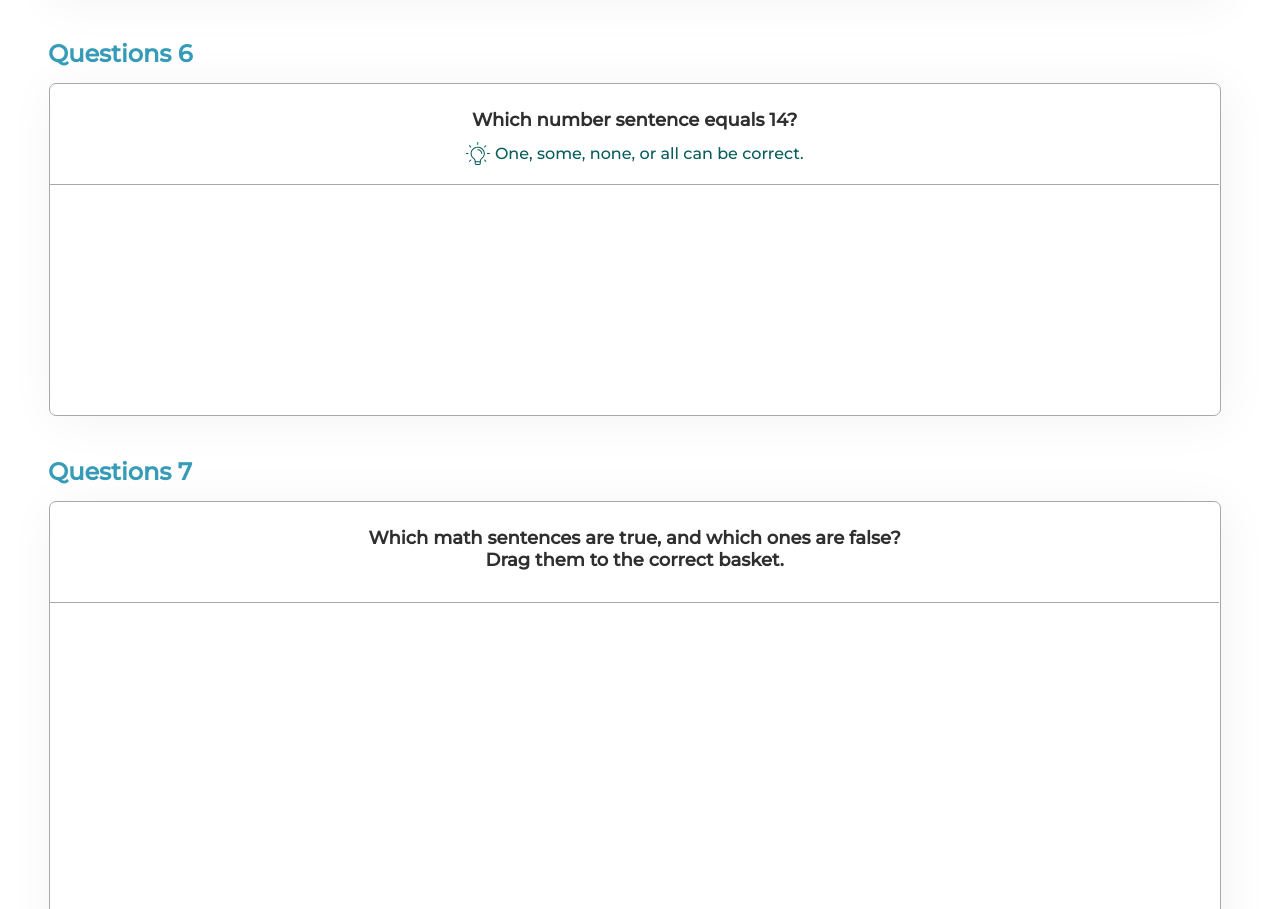
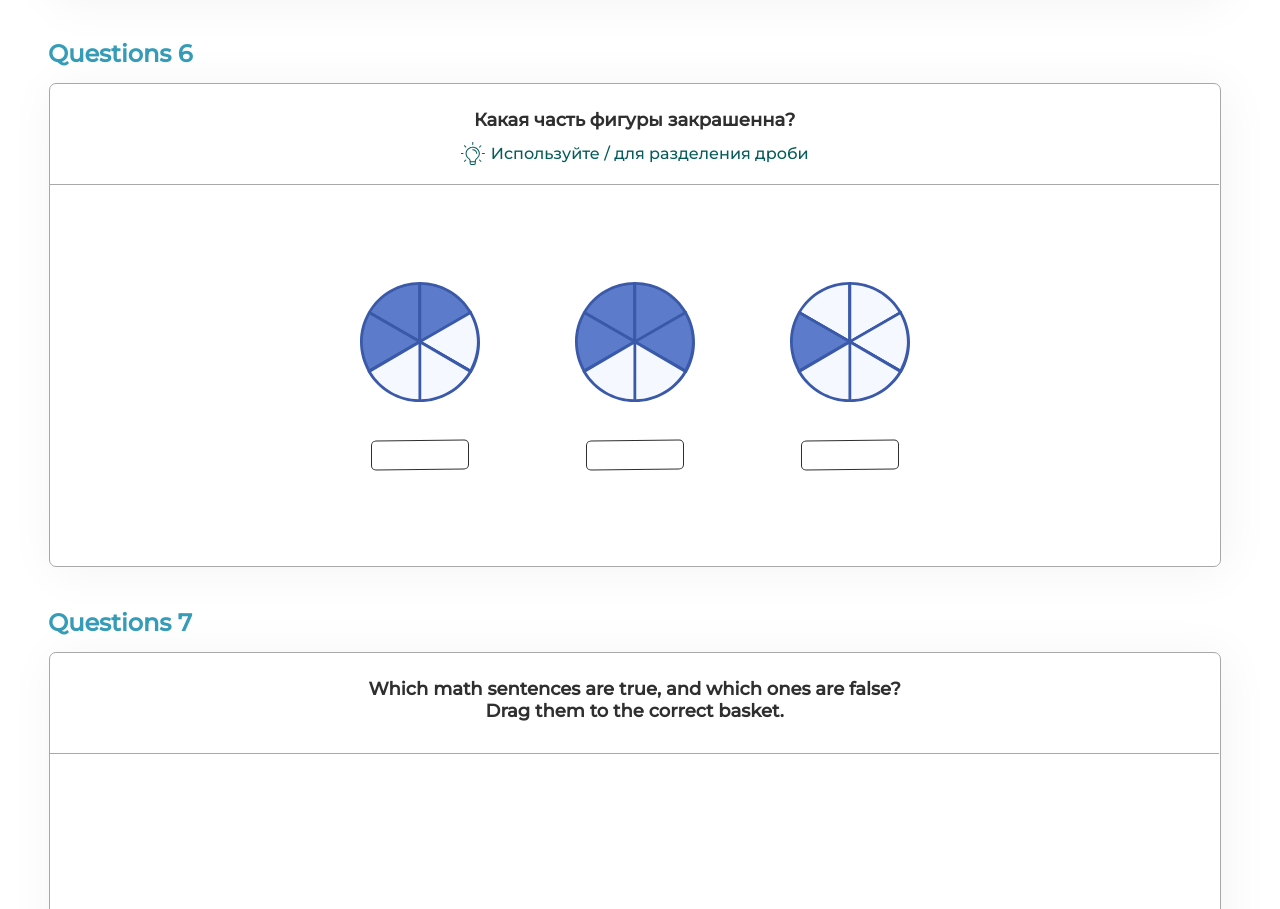
Before and after one commit to BossNumber1/4gradePractithink, a plain HTML site: page RESULT/index.html in a window 1280 px wide. Shown: the part 2597-3506 px from the top of the page. Drawn offline with Linux system fonts and the light colour scheme; a script that the page names is missing.

Commit message:
made the visual part of the 6th question

```diff
--- a/RESULT/index.html
+++ b/RESULT/index.html
@@ -79,14 +79,36 @@
                 <div class="nameTask">Questions 6</div>
                 <div class="app6">
                     <div class="titlePage6">
-                        Which number sentence equals 14?
+                        Какая часть фигуры закрашенна?
                         <div class="subtitle6">
                             <img src="./pictures/icon.svg" alt="icon" />
-                            One, some, none, or all can be correct.
+                            Используйте / для разделения дроби
                         </div>
                     </div>
                     <div class="lineUnderHeading6"></div>
-                    <div class="content6"></div>
+                    <div class="content6">
+                        <div class="firstFigure6">
+                            <img
+                                src="./pictures/6que/firstFigure6.svg"
+                                alt="first figure"
+                            />
+                            <input type="text" />
+                        </div>
+                        <div class="secondFigure6">
+                            <img
+                                src="./pictures/6que/secondFigure6.svg"
+                                alt="second figure"
+                            />
+                            <input type="text" />
+                        </div>
+                        <div class="thirdFigure6">
+                            <img
+                                src="./pictures/6que/thirdFigure6.svg"
+                                alt="third figure"
+                            />
+                            <input type="text" />
+                        </div>
+                    </div>
                 </div>
             </div>
             <div class="question7">
--- a/RESULT/styles/question6.css
+++ b/RESULT/styles/question6.css
@@ -1,6 +1,6 @@
 .app6 {
     width: 1170px;
-    height: 331px;
+    height: 482px;
     left: calc(50% - 1170px / 2);
     top: 10px;
     box-shadow: 4px 4px 50px rgba(0, 0, 0, 0.05);
@@ -24,8 +24,8 @@
 
 .subtitle6 {
     top: 10px;
-    left: calc(50% - 338px / 2);
-    width: 338px;
+    left: calc(50% - 348px / 2);
+    width: 348px;
     height: 24px;
     font-size: 16px;
     display: flex;
@@ -47,31 +47,33 @@
 
 .content6 {
     top: 136px;
-    left: calc(50% - 520px / 2);
-    width: 520px;
-    height: 45px;
+    left: calc(50% - 585px / 2);
+    width: 585px;
+    height: 205.56px;
     display: flex;
     flex-direction: row;
     align-items: flex-start;
+    justify-content: space-between;
 }
 
 .content6 div {
-    position: static;
-    width: 80px;
-    height: 45px;
-    left: 440px;
-    top: 0px;
-    flex: none;
-    order: 4;
-    flex-grow: 0;
-    border: 1px solid #2f2f2f;
-    border-radius: 5px;
-    display: flex;
-    align-items: center;
-    justify-content: center;
-    cursor: pointer;
+    width: 155px;
+    height: 205.56px;
 }
 
-.content6 div:not(:last-child) {
-    margin-right: 30px;
+.content6 input {
+    display: flex;
+    flex-direction: row;
+    justify-content: center;
+    align-items: center;
+    padding: 6px 16px;
+    top: 17px;
+    left: calc(50% - 97.61px / 2);
+    width: 97.61px;
+    height: 30px;
+    border: 1px solid #2f2f2f;
+    box-sizing: border-box;
+    border-radius: 5px;
+    transform: matrix(1, -0.01, 0, 1, 0, 0);
+    text-align: center;
 }
```
